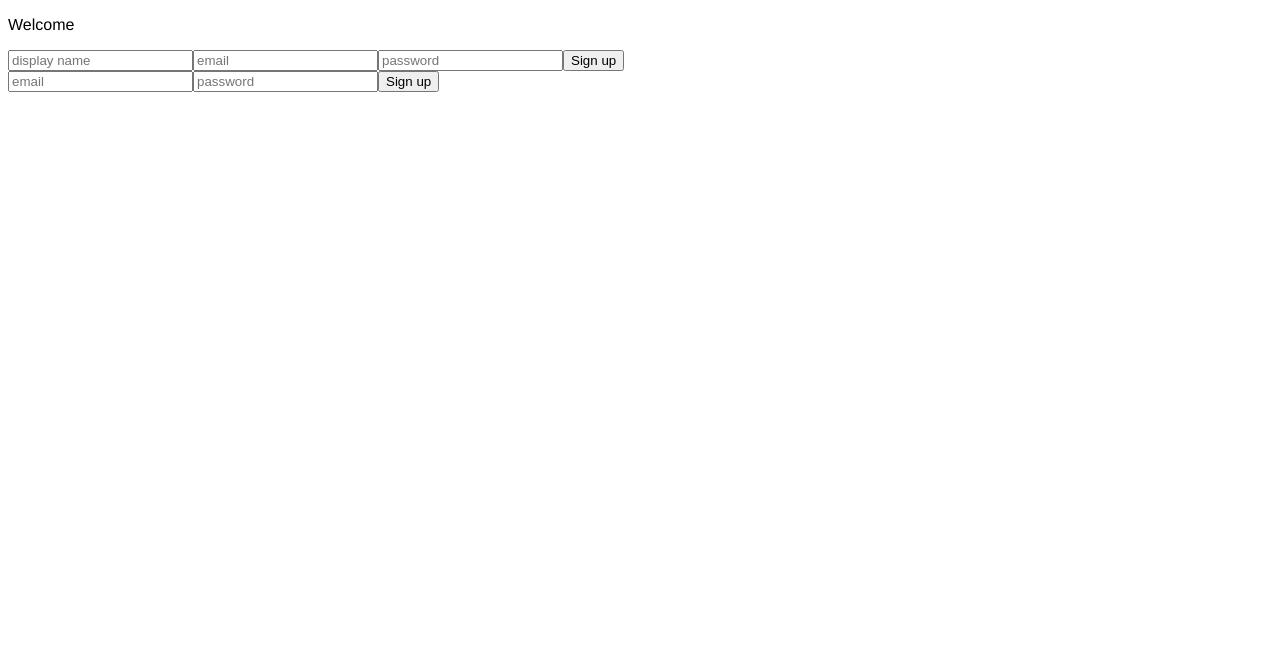
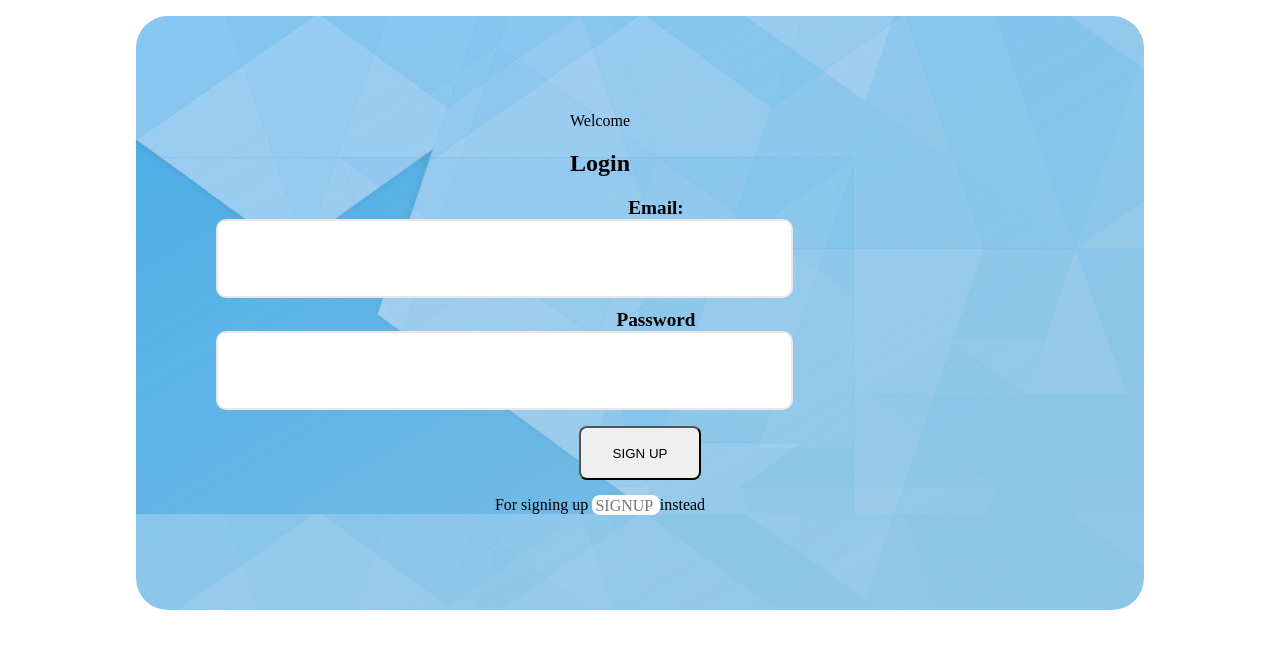
Before and after one commit to adeelarifbhatti/vue-app3, a Vue app: page / in a window 1280 px wide. Shown: the top 648 px of the page. Built offline with nearby package versions, Linux system fonts and the light colour scheme.

Commit message:
Added the scss. Editted the login and signing in, added the banner

```diff
--- a/package.json
+++ b/package.json
@@ -18,6 +18,8 @@
   "devDependencies": {
     "@vue/cli-plugin-babel": "~4.5.0",
     "@vue/cli-service": "~4.5.0",
-    "@vue/compiler-sfc": "^3.0.0"
+    "@vue/compiler-sfc": "^3.0.0",
+    "node-sass": "^4.0.0",
+    "sass-loader": "^7.0.0"
   }
 }
--- a/src/App.vue
+++ b/src/App.vue
@@ -2,10 +2,6 @@
   <router-view/>
 </template>
 
-<style>
-#app {
-  font-family: Avenir, Helvetica, Arial, sans-serif;
-  -webkit-font-smoothing: antialiased;
-  -moz-osx-font-smoothing: grayscale;
-}
+<style lang="scss">
+@import './assets/scss/scss.scss'
 </style>
--- /dev/null
+++ b/src/assets/scss/abstracts/_variables.scss
@@ -0,0 +1,15 @@
+$color-primary: rgb(153, 181, 233);
+$color-white: #fff;
+$color-black: #000;
+$color-white-grey-1: #bbdaf3;
+$color-primary-light: rgb(146, 198, 228);
+$color-primary-darker: rgba(78, 80, 235, 0.562);
+$color-secondary-dark: rgba(164, 202, 238, 0.562);
+$color-grey-dark-2: rgba(112, 132, 150, 0.562);
+
+
+
+$gutter-horizontal: 8rem;
+$grid-width: 114rem;
+$gutter-vertical: 3rem;
+$gutter-vertical-small: 1rem;
--- /dev/null
+++ b/src/assets/scss/components/button.scss
@@ -0,0 +1,91 @@
+.btn {
+    &,
+    &:link,
+    &:visited {
+    text-transform: uppercase;
+    text-decoration: none;
+    margin-top: 1rem;
+    padding: 1.1rem 2rem;
+    display: inline-block;
+    border-radius: .5rem;
+    transition: all .1s;
+    position: relative;
+    //
+    }
+
+
+    &:hover {
+        transform: translateY(-.2rem);
+        box-shadow: 0 .2rem .9rem rgba(black, .9);
+            &::after {
+                transform: scaleY(1.1) scaleX(1.1);
+               // opacity: 0;
+            }
+        }
+    &:active {
+        transform: translateY(.1rem);
+        box-shadow: 0 .4rem .1rem rgba(black, 4);
+        }
+    &-white {
+        background-color:white;
+        text-transform: uppercase;
+        padding: .1rem .2rem;
+        border-radius: .5rem;
+        cursor: pointer;
+        color: #777;
+        &::after {
+            background-color:white;
+        }
+    }
+    &__nav{
+        margin-left: 9rem;
+        margin-bottom: .6rem;
+        &:not(:last-child){
+        }
+
+
+}
+    &::after {
+        content: "";
+        display: inline-block;
+        height: 100%;
+        width: 100%;
+        border-radius: .9rem;
+        position: absolute;
+        top: 0;
+        left: 0;
+        z-index: -1;
+        transition: all .1s;
+    }
+
+
+}
+.animated_button {
+    animation-name: moveUpbutton;
+    animation-duration: .9s;
+    animation-delay: .4s;
+    animation-fill-mode: backwards;
+    background-color: rgb(113, 121, 233)
+}
+.btn-text {
+    &:link,
+    &:visited {
+        font-size: 1rem;
+        color: blue;
+        display: inline-block;
+        text-decoration: none;
+        border-bottom: 1px solid blue;
+        padding: 3px;
+        transition: all .2s;
+    }
+    &:hover {
+        background-color: blue;
+        color: white;
+        box-shadow: 0 1rem 1rem rgba(black, .15);
+        transform: translate(-2px);
+    }
+    &:active {
+        box-shadow: 0 .5rem 1rem rgba(black, .15);
+        transform: translateY(0);
+    }
+}
--- /dev/null
+++ b/src/assets/scss/components/form.scss
@@ -0,0 +1,47 @@
+.form {
+    &__group:not(:last-child) {
+        margin-bottom: 2rem;
+    }
+    margin-left: 5rem;
+
+    &__input {
+        font-size: 1.5rem;
+        font-family: inherit;
+        color: inherit;
+        padding: 1.5rem 2rem;
+        border-radius: 10px;
+        background-color: rbga($color-white, .9);
+        border: 2px solid rgba($color-black, .09);
+        width: 60%;
+        display: block;
+        transition: all .3s;
+
+        &:focus {
+            outline: none;
+            box-shadow: 0 1rem 2rem rgba($color-black, .1);
+            border-bottom: 3px solid $color-primary;
+        }
+
+        &:focus:invalid {
+            border-bottom: 3px solid $color-secondary-dark;
+        }
+
+        &::-webkit-input-placeholder {
+            color: $color-grey-dark-2;
+        }
+    }
+    &__label {
+        font-size: 1.2rem;
+        font-weight: 700;
+        margin-left: 2rem;
+        margin-top: .7rem;
+        display: block;
+        transition: all .3s;
+    }
+
+    &__input:placeholder-shown + &__label {
+        opacity: 0;
+        visibility: hidden;
+        transform: translateY(-4rem);
+    }
+}
--- /dev/null
+++ b/src/assets/scss/pages/pages.scss
@@ -0,0 +1,13 @@
+.home {
+    background-color:$color-white-grey-1;
+    clip-path: polygon(0% 0%, 100% 0%, 100% 100%, 0% 100%);
+    padding: 5rem 5rem 5rem 0rem;
+    text-align: center;
+    margin-top: 1rem;
+    margin-left: 8rem;
+    margin-right: 8rem;
+    border-radius: 2rem;
+    background-image: linear-gradient(to right bottom, rgba(rgba(150, 170, 235, 0.651), 0.259), rgba($color-primary-light, 0.904)),
+    url('~@/assets/img/banner.jpg');
+    background-size: auto;
+}
--- /dev/null
+++ b/src/assets/scss/scss.scss
@@ -0,0 +1,4 @@
+@import "abstracts/variables";
+@import "components/button";
+@import "components/form";
+@import "pages/pages";
--- a/src/components/Signin.vue
+++ b/src/components/Signin.vue
@@ -1,8 +1,10 @@
 <template>
-<form @submit.prevent="submitHandler">
-    <input type="email" required placeholder="email" v-model="email">
-    <input type="password" required placeholder="password" v-model="password">
-    <button> Sign up </button>
+<form class="form" @submit.prevent="submitHandler">
+    <label class="form__label"> Email:</label>
+    <input type="email"  class= "form__input" required   v-model="email">
+    <label class="form__label"> Password </label>
+    <input type="password" class= "form__input"  required v-model="password">
+    <button class="btn"> Sign up </button>
 </form>
 
 </template>
--- a/src/components/Signup.vue
+++ b/src/components/Signup.vue
@@ -1,9 +1,12 @@
 <template>
-<form @submit.prevent="submitHandler">
-    <input type="text" required placeholder="display name" vmodel="displayName">
-    <input type="email" required placeholder="email" v-model="email">
-    <input type="password" required placeholder="password" v-model="password">
-    <button> Sign up </button>
+<form class="form" @submit.prevent="submitHandler">
+    <label class="form__label"> Display Name:</label>
+    <input type="text" class= "form__input" required  vmodel="displayName">
+    <label class="form__label"> Email</label>
+    <input type="email" class= "form__input" required v-model="email">
+    <label class="form__label"> Password</label>
+    <input type="password" class= "form__input" required v-model="password">
+    <button class="btn"> Sign up </button>
 </form>
 
 </template>
--- a/src/views/Welcome.vue
+++ b/src/views/Welcome.vue
@@ -1,16 +1,32 @@
 <template>
-  <div class="welcome container">
+  <div class="home">
       <p>Welcome</p>
-      <Signup/>
-      <Signin/>
+      <div v-if="login">
+        <h2> Login </h2>
+        <Signin/>
+        <p> For signing up <span class="btn-white"  @click="login=false"> SignUp </span> instead</p>
+      </div>
+      <div v-else>
+        <h2>Sign Up </h2>
+       <Signup/>
+       <p> For signing In <span class="btn-white" @click="login=true"> SignIn </span> instead</p>
+      </div>
+
+
   </div>
 </template>
 
 <script>
 import Signin from '../components/Signin.vue'
 import Signup from '../components/Signup.vue'
+import {ref} from 'vue'
 export default {
   components: { Signup, Signin },
+    setup() {
+      const login = ref(true);
+      return {login}
+
+    }
 
 }
 </script>
```
Also changed, not shown: src/assets/img/banner.jpg (added).
